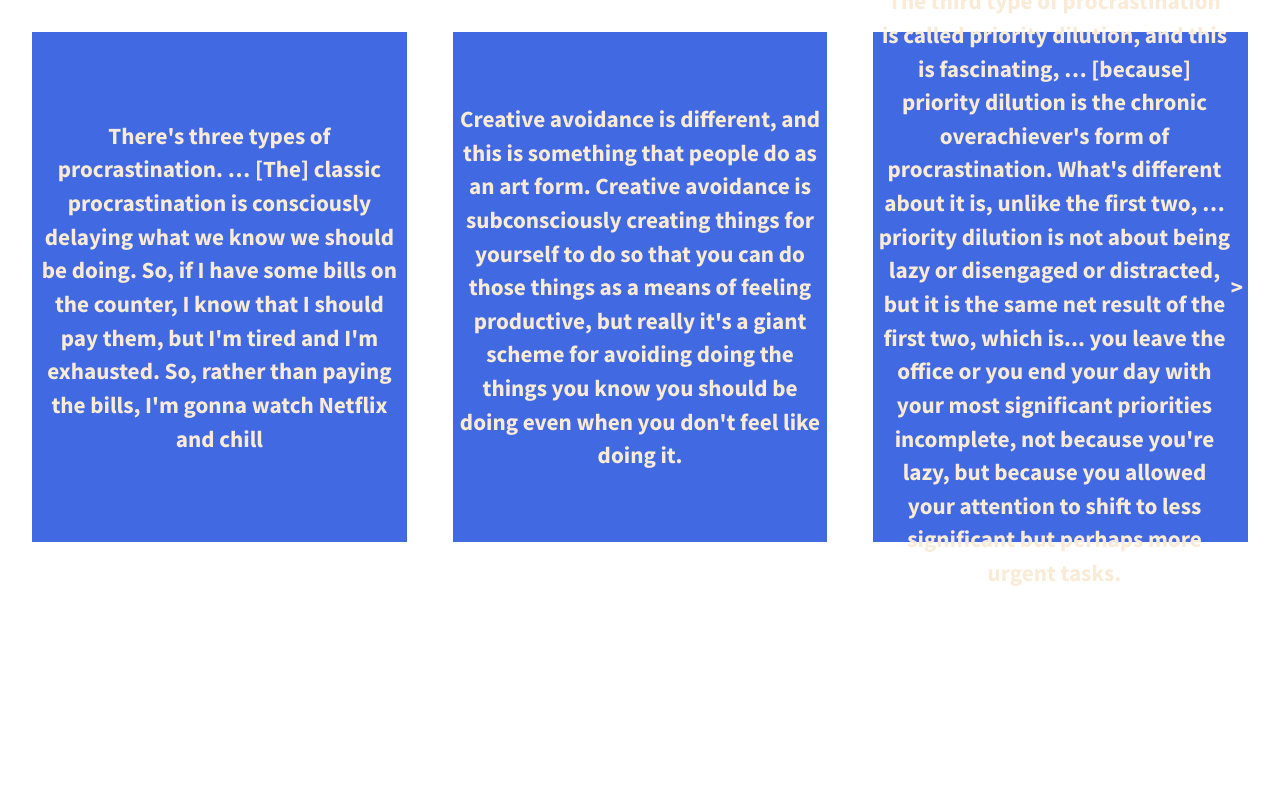
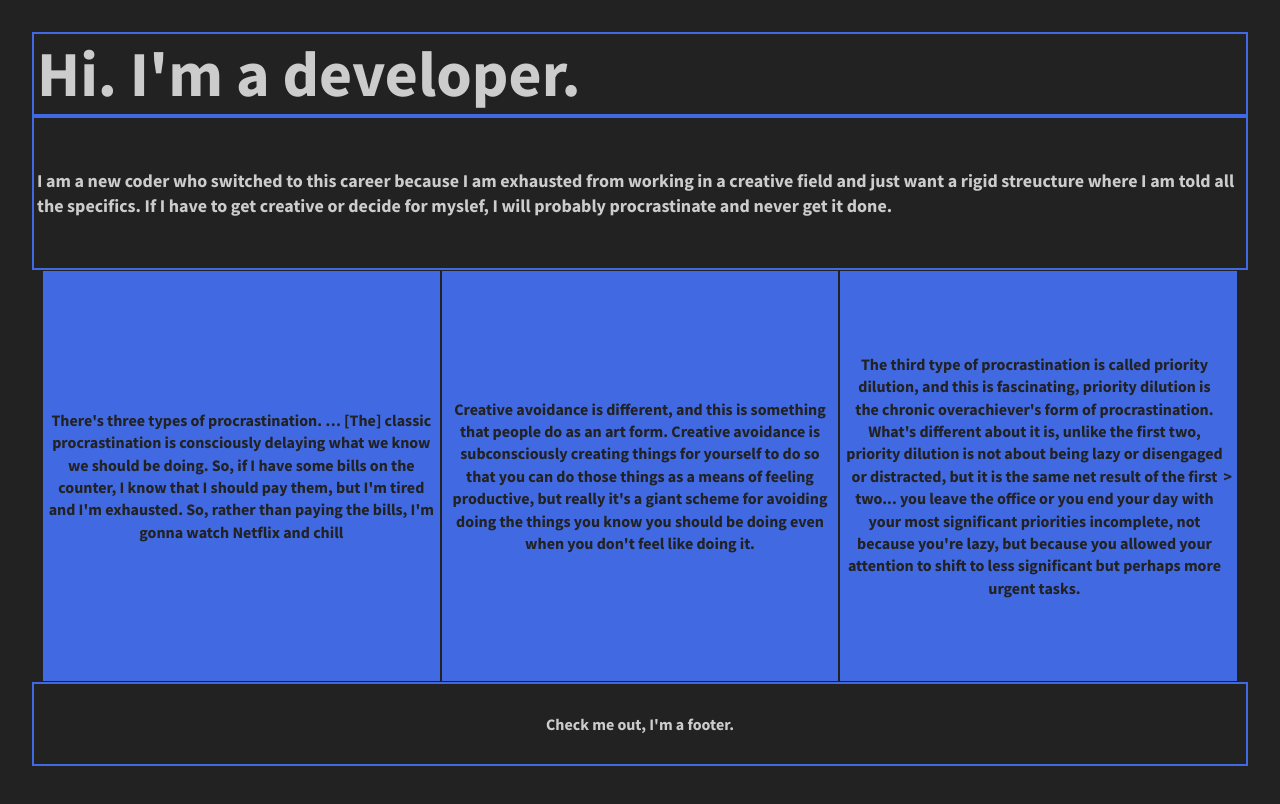
Before and after one commit to taylorbeee/flex-divs, a plain HTML site: page index.html in a window 1280 px wide. Drawn offline with nearby package versions, Linux system fonts and the light colour scheme.

Commit message:
Added header footer main

```diff
--- a/css/main.css
+++ b/css/main.css
@@ -97,7 +97,7 @@ textarea {
 
 
 html {
-  background-color: #fff;
+  background-color: #222;
   height: 100%;
 }
 
@@ -108,28 +108,65 @@ body {
   height: 100%;
 }
 
+header {
+    text-align: left;
+    font-size: 4em;
+    padding-left: 3px;
+}
+
 .wrapper {
   /*add display:flex and set justify-content to space-between*/
   font-weight: 700;
   display: flex;
-  justify-content: space-between;
+  justify-content: center;
+  align-items: center;
+  flex-flow: row wrap;
 }
 
 .div-1, .div-2, .div-3 {
   /*give the divs a width of 30%, add display:flex, set justify-content and align-items to center*/
-  color: antiquewhite;
-  line-height: 1.45em;
-  font-size: 1.45em;
+  color: #222;
+  line-height: 1 em;
+  font-size: 1 em;
   background-color: royalblue;
-  height: 500px;
+  height: 400px;
   display: flex;
-  width: 30%;
+  width: 31.8%;
   justify-content: center;
   align-items: center;
   padding: 5px;
   text-align: center;
+  border: #222 1px solid;
 }
 
+header,
+footer {
+    background-color: #222;
+    height: 80px;
+    width: 100%;
+    color: #ccc;
+}
+
+main {
+    background-color: #222;
+    height: 150px;
+    width: 100%;
+    color: #ccc;
+    padding-left: 3px;
+    font-size: 1.125em;
+}
+
+header,
+footer,
+main {
+    display: flex;
+    align-items: center;
+    border: royalblue 2.5px solid;
+}
+
+footer {
+    justify-content: center;
+}
 
 
 
--- a/index.html
+++ b/index.html
@@ -24,6 +24,10 @@
         <![endif]-->
 
     <section class="wrapper">
+        <header>Hi. I'm a developer.</header>
+        <main>I am a new coder who switched to this career because I am exhausted from working in a creative field and
+            just want a rigid streucture where I am told all the specifics. If I have to get creative or decide for
+            myslef, I will probably procrastinate and never get it done.</main>
         <div class="div-1">
             <p>There's three types of procrastination. … [The] classic procrastination is consciously delaying what we
                 know we should be doing. So, if I have some bills on the counter, I know that I should pay them, but I'm
@@ -36,13 +40,14 @@
                 doing even when you don't feel like doing it.</p>
         </div>
         <div class="div-3">
-            <p>The third type of procrastination is called priority dilution, and this is fascinating, … [because]
+            <p>The third type of procrastination is called priority dilution, and this is fascinating,
                 priority dilution is the chronic overachiever's form of procrastination. What's different about it is,
-                unlike the first two, … priority dilution is not about being lazy or disengaged or distracted, but it is
-                the same net result of the first two, which is... you leave the office or you end your day with your most
-                significant priorities incomplete, not because you're lazy, but because you allowed your attention to
+                unlike the first two, priority dilution is not about being lazy or disengaged or distracted, but it is
+                the same net result of the first two... you leave the office or you end your day with your
+                most significant priorities incomplete, not because you're lazy, but because you allowed your attention to
                 shift to less significant but perhaps more urgent tasks.</p>>
         </div>
+        <footer>Check me out, I'm a footer.</footer>
     </section>
 
     <script src="https://ajax.googleapis.com/ajax/libs/jquery/1.11.3/jquery.min.js"></script>
```
